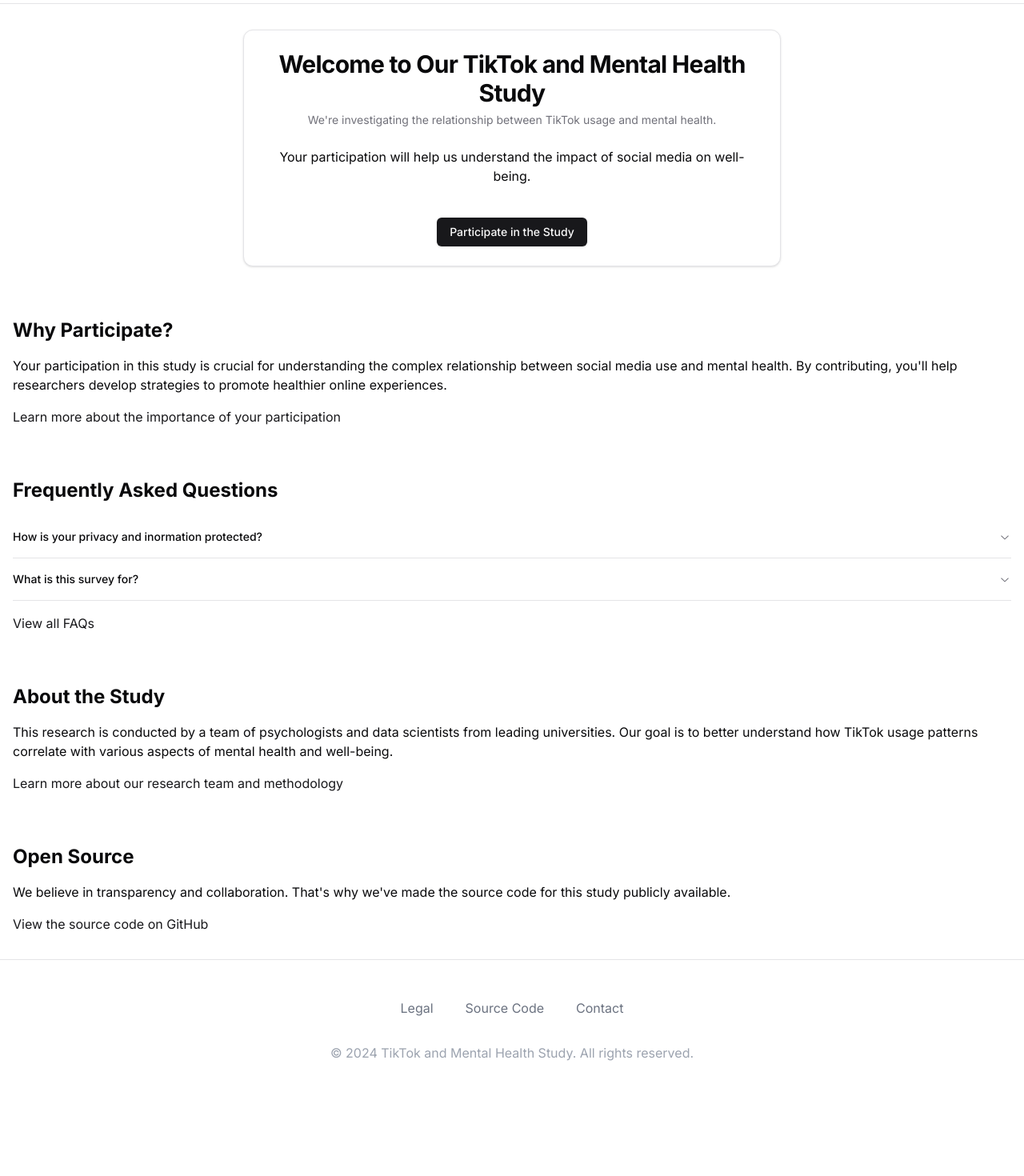
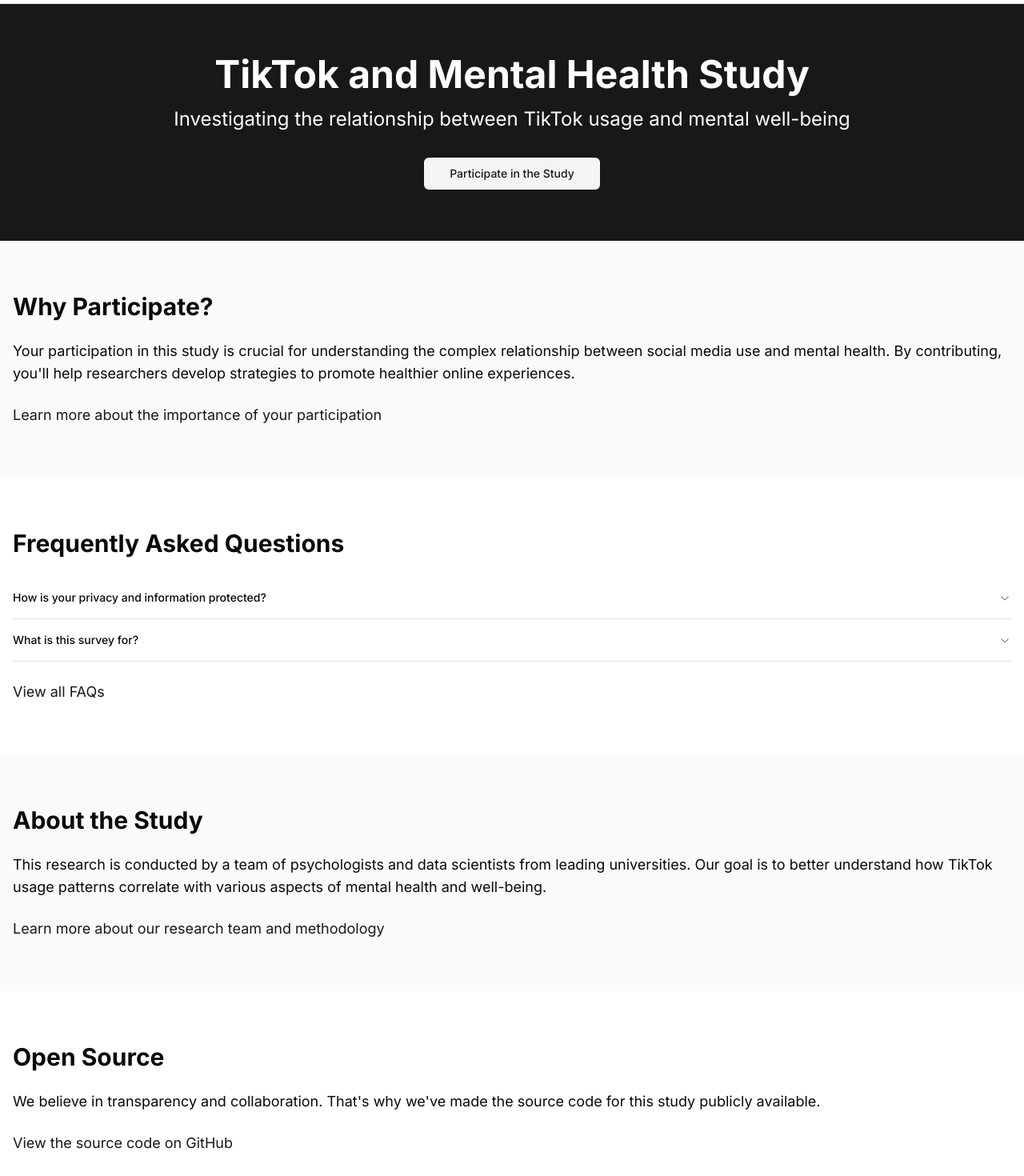
Before and after one commit to danielkorkin/tiktok-depression-survey, a Next.js app: page / in a window 1280 px wide. Shown: the part 60-1530 px from the top of the page at 80% size. Before the commit the page ends 1436 px from the top, so only its background shows below. Built offline with nearby package versions, Linux system fonts and the light colour scheme.

Commit message:
update home

```diff
--- a/src/app/page.tsx
+++ b/src/app/page.tsx
@@ -1,13 +1,5 @@
 import Link from "next/link";
 import { Button } from "@/components/ui/button";
-import {
-	Card,
-	CardContent,
-	CardDescription,
-	CardFooter,
-	CardHeader,
-	CardTitle,
-} from "@/components/ui/card";
 import {
 	Accordion,
 	AccordionContent,
@@ -17,102 +9,135 @@
 
 export default function Home() {
 	return (
-		<div className="container mx-auto px-4 py-8">
-			<section className="mb-16">
-				<Card className="w-full max-w-2xl mx-auto">
-					<CardHeader>
-						<CardTitle className="text-3xl font-bold text-center">
-							Welcome to Our TikTok and Mental Health Study
-						</CardTitle>
-						<CardDescription className="text-center">
-							We&apos;re investigating the relationship between
-							TikTok usage and mental health.
-						</CardDescription>
-					</CardHeader>
-					<CardContent>
-						<p className="text-center mb-4">
-							Your participation will help us understand the
-							impact of social media on well-being.
+		<div className="min-h-screen bg-gray-50">
+			<header className="bg-primary text-white py-16">
+				<div className="container mx-auto px-4">
+					<h1 className="text-4xl md:text-5xl font-bold mb-4 text-center">
+						TikTok and Mental Health Study
+					</h1>
+					<p className="text-xl md:text-2xl text-center mb-8">
+						Investigating the relationship between TikTok usage and
+						mental well-being
 					</p>
-					</CardContent>
-					<CardFooter className="flex justify-center">
-						<Button asChild>
+					<div className="flex justify-center">
+						<Button asChild size="lg" variant="secondary">
 							<Link href="/participate">
 								Participate in the Study
 							</Link>
 						</Button>
-					</CardFooter>
-				</Card>
+					</div>
+				</div>
+			</header>
+
+			<main>
+				<section className="py-16">
+					<div className="container mx-auto px-4">
+						<h2 className="text-3xl font-bold mb-6">
+							Why Participate?
+						</h2>
+						<p className="text-lg mb-6">
+							Your participation in this study is crucial for
+							understanding the complex relationship between
+							social media use and mental health. By contributing,
+							you&apos;ll help researchers develop strategies to
+							promote healthier online experiences.
+						</p>
+						<Link
+							href="/why"
+							className="text-primary hover:underline text-lg"
+						>
+							Learn more about the importance of your
+							participation
+						</Link>
+					</div>
 				</section>
 
-			<section className="mb-16">
-				<h2 className="text-2xl font-bold mb-4">Why Participate?</h2>
-				<p className="mb-4">
-					Your participation in this study is crucial for
-					understanding the complex relationship between social media
-					use and mental health. By contributing, you&apos;ll help
-					researchers develop strategies to promote healthier online
-					experiences.
-				</p>
-				<Link href="/why" className="text-primary hover:underline">
-					Learn more about the importance of your participation
-				</Link>
-			</section>
-
-			<section className="mb-16">
-				<h2 className="text-2xl font-bold mb-4">
+				<section className="bg-white py-16">
+					<div className="container mx-auto px-4">
+						<h2 className="text-3xl font-bold mb-6">
 							Frequently Asked Questions
 						</h2>
-				<Accordion type="multiple" collapsible>
+						<Accordion type="multiple" className="mb-6">
 							<AccordionItem value="item-1">
-						<AccordionTrigger>How is your privacy and inormation protected?</AccordionTrigger>
+								<AccordionTrigger>
+									How is your privacy and information
+									protected?
+								</AccordionTrigger>
 								<AccordionContent>
-							Your information is completely anonomous and will not be shared. Learn more at <Link href="/guide/information-privacy" className="text-primary hover:underline">Information Privacy</Link>
+									Your information is completely anonymous and
+									will not be shared. Learn more at{" "}
+									<Link
+										href="/guide/information-privacy"
+										className="text-primary hover:underline"
+									>
+										Information Privacy
+									</Link>
 								</AccordionContent>
 							</AccordionItem>
 							<AccordionItem value="item-2">
-						<AccordionTrigger>What is this survey for?</AccordionTrigger>
+								<AccordionTrigger>
+									What is this survey for?
+								</AccordionTrigger>
 								<AccordionContent>
-							This survey is for a Science Fair project and Research Paper about Detecting Depression using Social Media. Learn more at <Link href="/guide/about" className="text-primary hover:underline">Getting Started</Link>
+									This survey is for a Science Fair project
+									and Research Paper about Detecting
+									Depression using Social Media. Learn more at{" "}
+									<Link
+										href="/guide/about"
+										className="text-primary hover:underline"
+									>
+										Getting Started
+									</Link>
 								</AccordionContent>
 							</AccordionItem>
 						</Accordion>
-
 						<Link
 							href="/faq"
-					className="text-primary hover:underline block mt-4"
+							className="text-primary hover:underline text-lg"
 						>
 							View all FAQs
 						</Link>
+					</div>
 				</section>
 
-			<section className="mb-16">
-				<h2 className="text-2xl font-bold mb-4">About the Study</h2>
-				<p className="mb-4">
-					This research is conducted by a team of psychologists and
-					data scientists from leading universities. Our goal is to
-					better understand how TikTok usage patterns correlate with
-					various aspects of mental health and well-being.
+				<section className="py-16">
+					<div className="container mx-auto px-4">
+						<h2 className="text-3xl font-bold mb-6">
+							About the Study
+						</h2>
+						<p className="text-lg mb-6">
+							This research is conducted by a team of
+							psychologists and data scientists from leading
+							universities. Our goal is to better understand how
+							TikTok usage patterns correlate with various aspects
+							of mental health and well-being.
 						</p>
-				<Link href="/about" className="text-primary hover:underline">
+						<Link
+							href="/about"
+							className="text-primary hover:underline text-lg"
+						>
 							Learn more about our research team and methodology
 						</Link>
+					</div>
 				</section>
 
-			<section>
-				<h2 className="text-2xl font-bold mb-4">Open Source</h2>
-				<p className="mb-4">
+				<section className="bg-white py-16">
+					<div className="container mx-auto px-4">
+						<h2 className="text-3xl font-bold mb-6">Open Source</h2>
+						<p className="text-lg mb-6">
 							We believe in transparency and collaboration. That&apos;s
-					why we&apos;ve made the source code for this study publicly
-					available.
+							why we&apos;ve made the source code for this study
+							publicly available.
 						</p>
 						<Link
 							href="/source-code"
-					className="text-primary hover:underline"
+							className="text-primary hover:underline text-lg"
 						>
 							View the source code on GitHub
 						</Link>
+					</div>
 				</section>
+			</main>
 		</div>
 	);
 }
```
Lines whose indentation alone changed are shown as unchanged.
